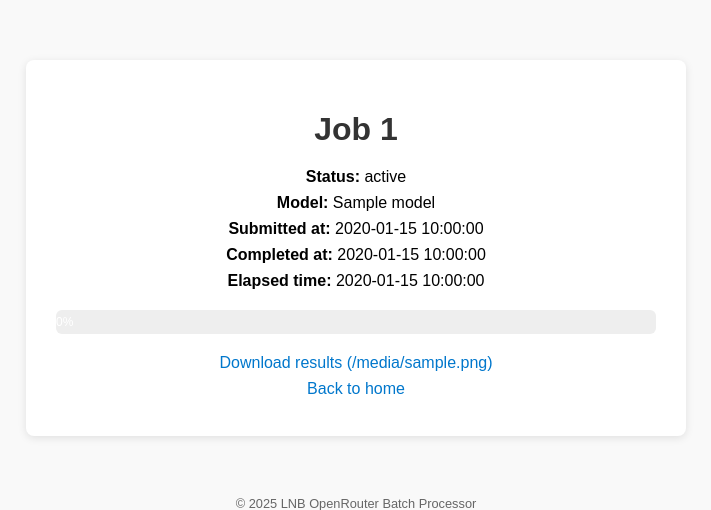
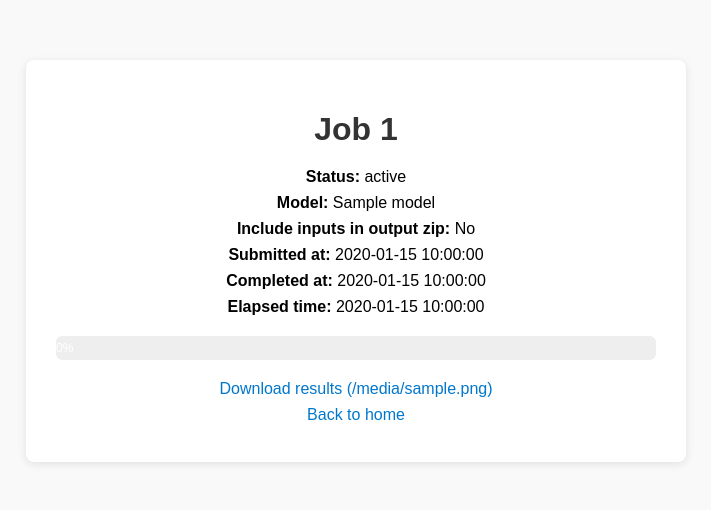
Before and after one commit to ValRCS/openrouter_batch_processor, a Flask app: template templates/status.html in a window 1280 px wide. Shown: the top 510 px of the page, without its empty margins (284-995 px from the left). Run offline with Flask 3, Linux system fonts and the light colour scheme; the template is opened without the code that fills it: most values are stand-ins (such as "Sample title", 1, 10 or a date in 2020).

Commit message:
added include inputs checkbox

```diff
--- a/app.py
+++ b/app.py
@@ -32,11 +32,14 @@ def index():
             zf.extractall(os.path.join(job_dir, "input"))
 
         timestamp = datetime.now().strftime("%Y-%m-%d %H:%M:%S")
+        include_inputs = "include_inputs" in request.form
+
         meta = {
             "api_key": api_key,
             "system_prompt": system_prompt,
             "model": model,
-            "submitted_at": timestamp
+            "submitted_at": timestamp,
+            "include_inputs": include_inputs
         }
 
         with open(os.path.join(job_dir, "meta.json"), "w") as f:
@@ -75,7 +78,8 @@ def status(job_id):
                 completed_at=completed_at,
                 elapsed_time=elapsed_time,
                 result_url=url_for("download", job_id=job_id),
-                zip_filename=zip_filename
+                zip_filename=zip_filename,
+                include_inputs=meta.get("include_inputs", False)
             )
         except Exception as e:
             return render_template(
@@ -91,7 +95,8 @@ def status(job_id):
             job_id=job_id,
             status="Running",
             model=model,
-            submitted_at=submitted_at
+            submitted_at=submitted_at,
+            include_inputs=meta.get("include_inputs", False)
         )
 
 @app.route("/download/<job_id>")
--- a/templates/status.html
+++ b/templates/status.html
@@ -30,6 +30,7 @@
       <h1>Job {{ job_id }}</h1>
       <p><strong>Status:</strong> {{ status }}</p>
       <p><strong>Model:</strong> {{ model }}</p>
+      <p><strong>Include inputs in output zip:</strong> {{ "Yes" if include_inputs else "No" }}</p>
       <p><strong>Submitted at:</strong> {{ submitted_at }}</p>
       {% if completed_at %}
         <p><strong>Completed at:</strong> {{ completed_at }}</p>
--- a/worker.py
+++ b/worker.py
@@ -121,8 +121,10 @@ def process_job(job_id, meta):
         zf.write(input_csv_path, arcname="input.csv")   # <-- include in zip
         if os.path.exists(meta_file):
             zf.write(meta_file, arcname="meta.json")
-        for fname in os.listdir(input_dir):
-            fpath = os.path.join(input_dir, fname)
-            zf.write(fpath, arcname=os.path.join("input", fname))
+        # Only include inputs if requested
+        if meta.get("include_inputs", False):
+            for fname in os.listdir(input_dir):
+                fpath = os.path.join(input_dir, fname)
+                zf.write(fpath, arcname=os.path.join("input", fname))
 
     return zip_path
```
